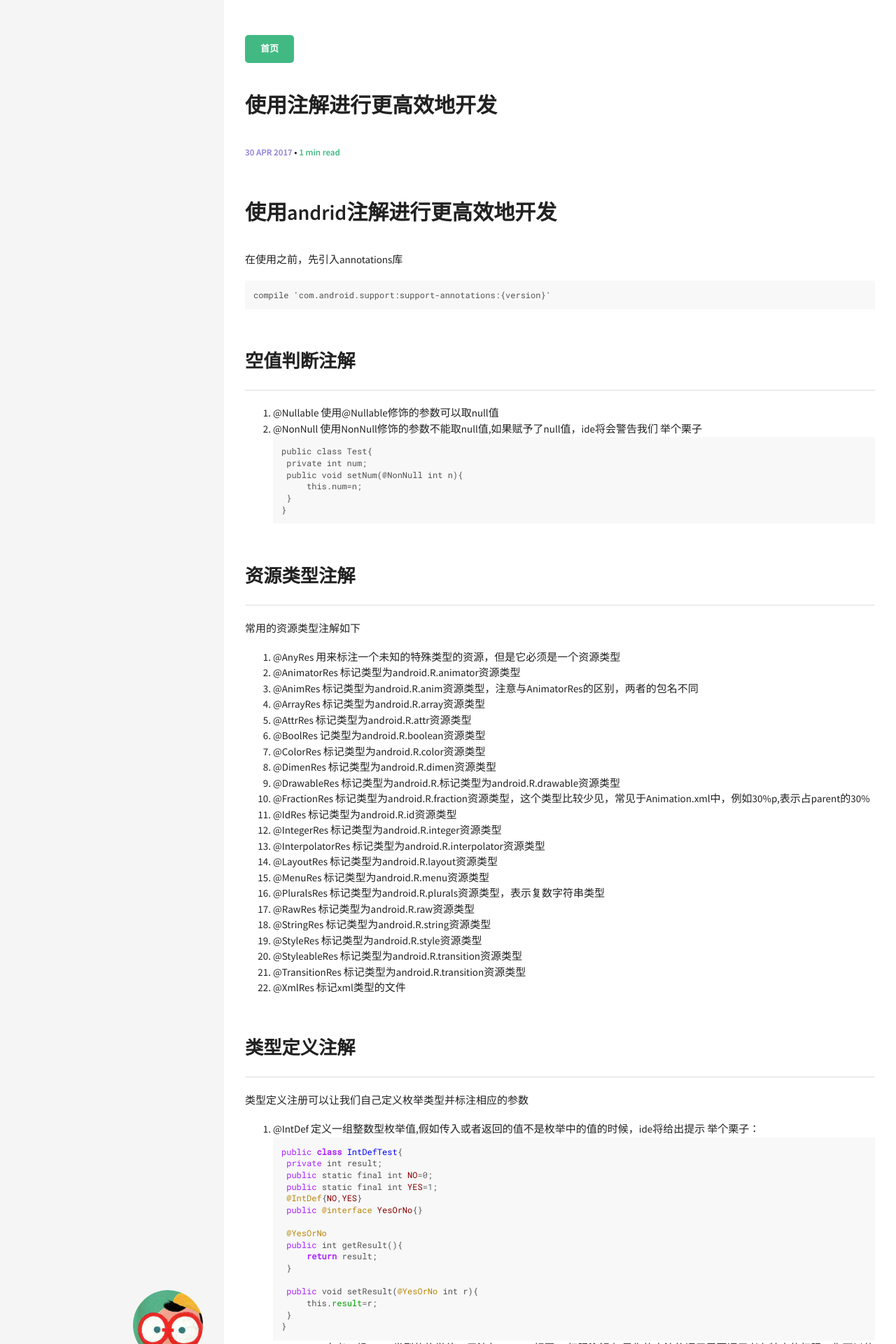
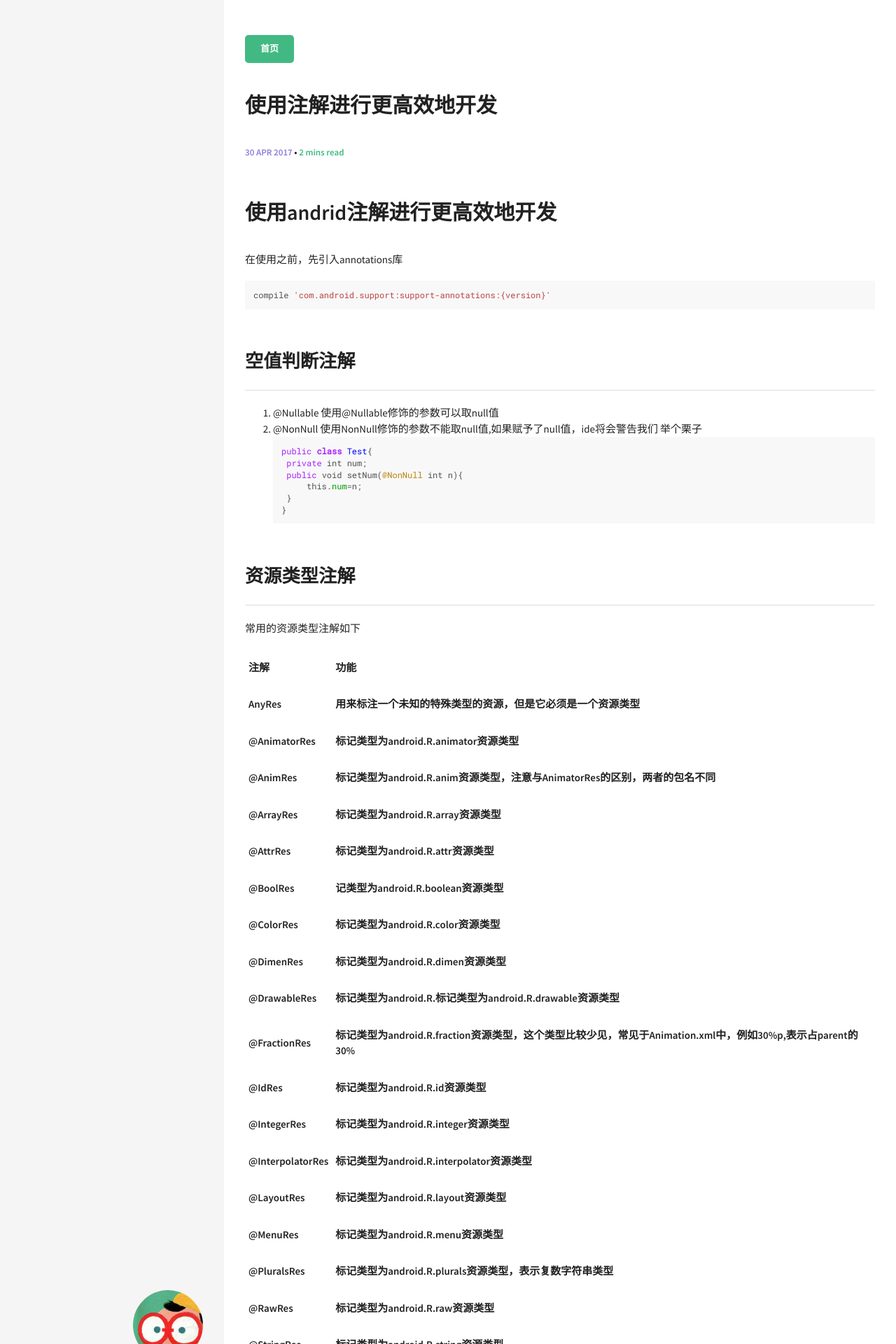
Before and after one commit to dearlancer/dearlancer.github.io, a Jekyll site: the page built from _posts/2017-4-30-使用android注解进行更高效地开发.md, in a window 1280 px wide. Shown: the top 1920 px of the page at 70% size. Built offline with Jekyll 4.4.1, drawn with Linux system fonts in a browser that asks for light colours; some of the changed text lies outside the part shown.

Commit message:
change 使用android注解进行更高效地开发

````diff
--- a/_posts/2017-4-30-使用android注解进行更高效地开发.md
+++ b/_posts/2017-4-30-使用android注解进行更高效地开发.md
@@ -8,7 +8,7 @@ comments: true
 
 # 使用andrid注解进行更高效地开发
 在使用之前，先引入annotations库
-```Ruby
+```ruby
 compile 'com.android.support:support-annotations:{version}'
 ```
 ## 空值判断注解
@@ -17,7 +17,7 @@ compile 'com.android.support:support-annotations:{version}'
 2. @NonNull
 使用NonNull修饰的参数不能取null值,如果赋予了null值，ide将会警告我们
 举个栗子
-```Ruby
+```ruby
 public class Test{
 	private int num;
 	public void setNum(@NonNull int n){
@@ -28,51 +28,31 @@ public class Test{
 
 ## 资源类型注解
 常用的资源类型注解如下
-1. @AnyRes
-用来标注一个未知的特殊类型的资源，但是它必须是一个资源类型
-2. @AnimatorRes
-标记类型为android.R.animator资源类型
-3. @AnimRes
-标记类型为android.R.anim资源类型，注意与AnimatorRes的区别，两者的包名不同
-4. @ArrayRes
-标记类型为android.R.array资源类型
-5. @AttrRes
-标记类型为android.R.attr资源类型
-6. @BoolRes
-记类型为android.R.boolean资源类型
-7. @ColorRes
-标记类型为android.R.color资源类型
-8. @DimenRes
-标记类型为android.R.dimen资源类型
-9. @DrawableRes
-标记类型为android.R.标记类型为android.R.drawable资源类型
-10. @FractionRes
-标记类型为android.R.fraction资源类型，这个类型比较少见，常见于Animation.xml中，例如30%p,表示占parent的30%
-11. @IdRes
-标记类型为android.R.id资源类型
-12. @IntegerRes
-标记类型为android.R.integer资源类型
-13. @InterpolatorRes
-标记类型为android.R.interpolator资源类型
-14. @LayoutRes
-标记类型为android.R.layout资源类型
-15. @MenuRes
-标记类型为android.R.menu资源类型
-16. @PluralsRes
-标记类型为android.R.plurals资源类型，表示复数字符串类型
-17. @RawRes
-标记类型为android.R.raw资源类型
-18. @StringRes
-标记类型为android.R.string资源类型
-19. @StyleRes
-标记类型为android.R.style资源类型
-20. @StyleableRes
-标记类型为android.R.transition资源类型
-21. @TransitionRes
-标记类型为android.R.transition资源类型
-22. @XmlRes
-标记xml类型的文件
-
+<table>
+<tr><th>注解</th> <th>功能</th></tr>
+<tr><th>AnyRes</th><th>用来标注一个未知的特殊类型的资源，但是它必须是一个资源类型</th> </tr>
+<tr><th>@AnimatorRes</th><th>标记类型为android.R.animator资源类型</th></tr>
+<tr><th>@AnimRes</th><th>标记类型为android.R.anim资源类型，注意与AnimatorRes的区别，两者的包名不同</th></tr>
+<tr><th>@ArrayRes</th> <th>标记类型为android.R.array资源类型</th></tr>
+<tr><th>@AttrRes</th><th>标记类型为android.R.attr资源类型</th></tr>
+<tr><th>@BoolRes</th><th>记类型为android.R.boolean资源类型</th></tr>
+<tr><th>@ColorRes </th><th>标记类型为android.R.color资源类型</th></tr>
+<tr><th>@DimenRes </th><th>标记类型为android.R.dimen资源类型</th></tr>
+<tr><th>@DrawableRes </th><th>标记类型为android.R.标记类型为android.R.drawable资源类型</th></tr>
+<tr><th>@FractionRes </th><th>标记类型为android.R.fraction资源类型，这个类型比较少见，常见于Animation.xml中，例如30%p,表示占parent的30%</th></tr>
+<tr><th> @IdRes </th><th>标记类型为android.R.id资源类型</th></tr>
+<tr><th>@IntegerRes </th><th>标记类型为android.R.integer资源类型</th></tr>
+<tr><th>@InterpolatorRes </th><th>标记类型为android.R.interpolator资源类型</th></tr>
+<tr><th>@LayoutRes </th><th>标记类型为android.R.layout资源类型</th></tr>
+<tr><th> @MenuRes </th><th>标记类型为android.R.menu资源类型</th></tr>
+<tr><th>@PluralsRes </th><th>标记类型为android.R.plurals资源类型，表示复数字符串类型</th></tr>
+<tr><th>@RawRes </th><th>标记类型为android.R.raw资源类型</th></tr>
+<tr><th>@StringRes </th><th>标记类型为android.R.string资源类型</th></tr>
+<tr><th>@StyleRes </th><th>标记类型为android.R.style资源类型</th></tr>
+<tr><th>@StyleableRes </th><th>标记类型为android.R.transition资源类型</th></tr>
+<tr><th>@TransitionRes </th><th>标记类型为android.R.transition资源类型</th></tr>
+<tr><th>@XmlRes</th><th>标记xml类型的文件</th></tr>
+</table>
 ## 类型定义注解
 类型定义注册可以让我们自己定义枚举类型并标注相应的参数
 1. @IntDef
@@ -100,12 +80,12 @@ public class IntDefTest{
 定义一组String类型的枚举值，用法与@IntDef相同
 ##权限注解
 如果你的方法的调用需要调用者有特定的权限，你可以使用@RequiresPermission注解
-```Ruby
+```ruby
 @RequiresPermission(Manifest.permission.SET_WALLPAPER)
 public abstract void setWallpaper(Bitmap bitmap) throws IOException;
 ```
 如果你至少需要权限集合中的一个，你可以使用anyOf属性：
-```Ruby
+```ruby
 @RequiresPermission(anyOf = {
     Manifest.permission.ACCESS_COARSE_LOCATION,
     Manifest.permission.ACCESS_FINE_LOCATION})
@@ -132,7 +112,7 @@ Android中提供了四个与线程相关的注解，他们分别是
 2. @CheckResult 检测返回值
 如果你的方法返回一个值，你期望调用者用这个值做些事情，那么你可以使用@CheckResult注解标注这个方法。
 Android中，Context#checkPermission这个方法已经被@CheckResult标注了:
-```Ruby
+```ruby
 @(suggest="#enforcePermission(String,int,int,String)")
 public abstract int checkPermission(@NonNull String permission, int pid, int uid)
 ```
````
Also changed, not shown: 2 other files.
